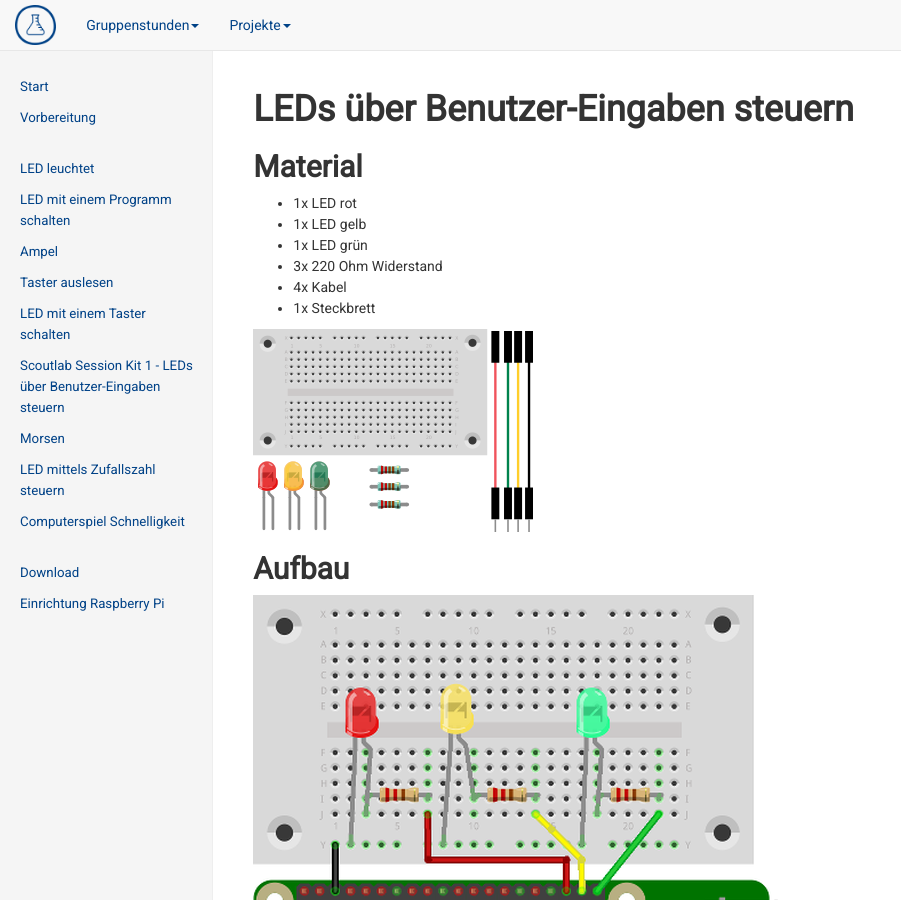
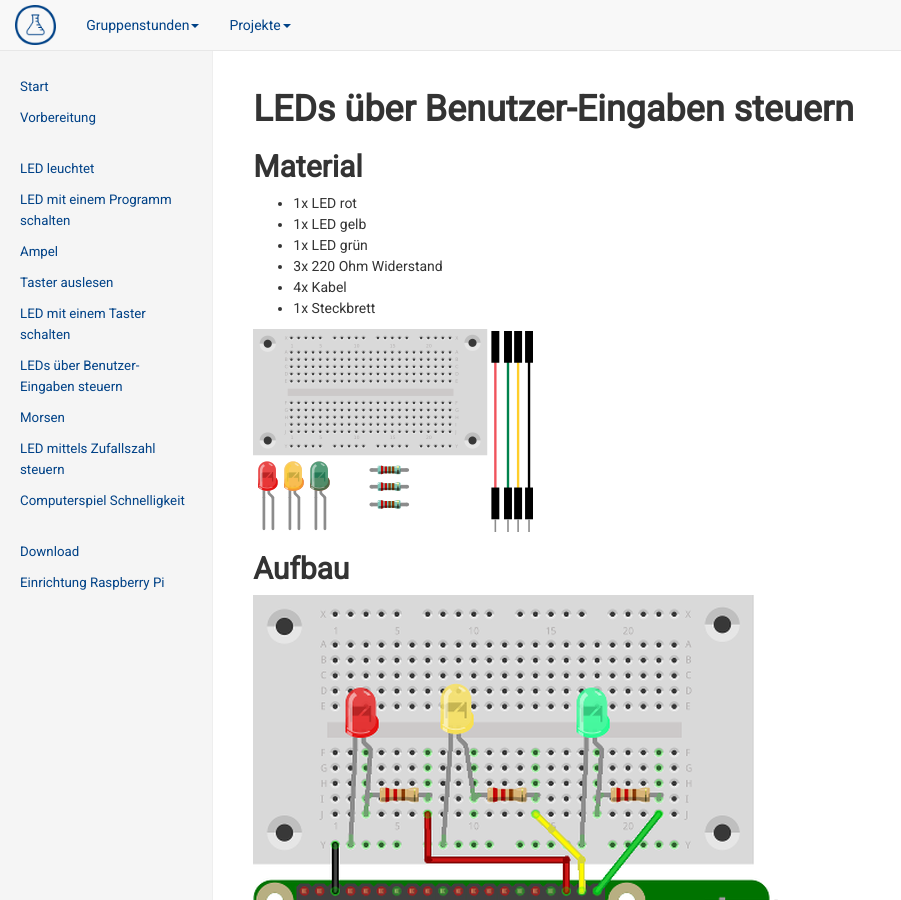
Before and after one commit to vcp-scoutlab/vcp-scoutlab.github.io, a Jekyll site: the page built from scoutlab-session-kit-1/08-Eingabe.md, in a window 1280 px wide and 900 px high. Shown: the whole window, without its empty margins (0-901 px from the left). Built offline with Jekyll 4.4.1, drawn with Linux system fonts in a browser that asks for light colours.

Commit message:
propper navtitle

```diff
--- a/scoutlab-session-kit-1/08-Eingabe.md
+++ b/scoutlab-session-kit-1/08-Eingabe.md
@@ -1,7 +1,7 @@
 ---
 layout: multipage
-title: LEDs über Benutzer-Eingaben steuern
-navtitle: Scoutlab Session Kit 1 - LEDs über Benutzer-Eingaben steuern
+title: Scoutlab Session Kit 1 - LEDs über Benutzer-Eingaben steuern
+navtitle: LEDs über Benutzer-Eingaben steuern
 category: Scoutlab Session Kit 1
 permalink: /scoutlab-session-kit-1/eingabe
 ---
```
